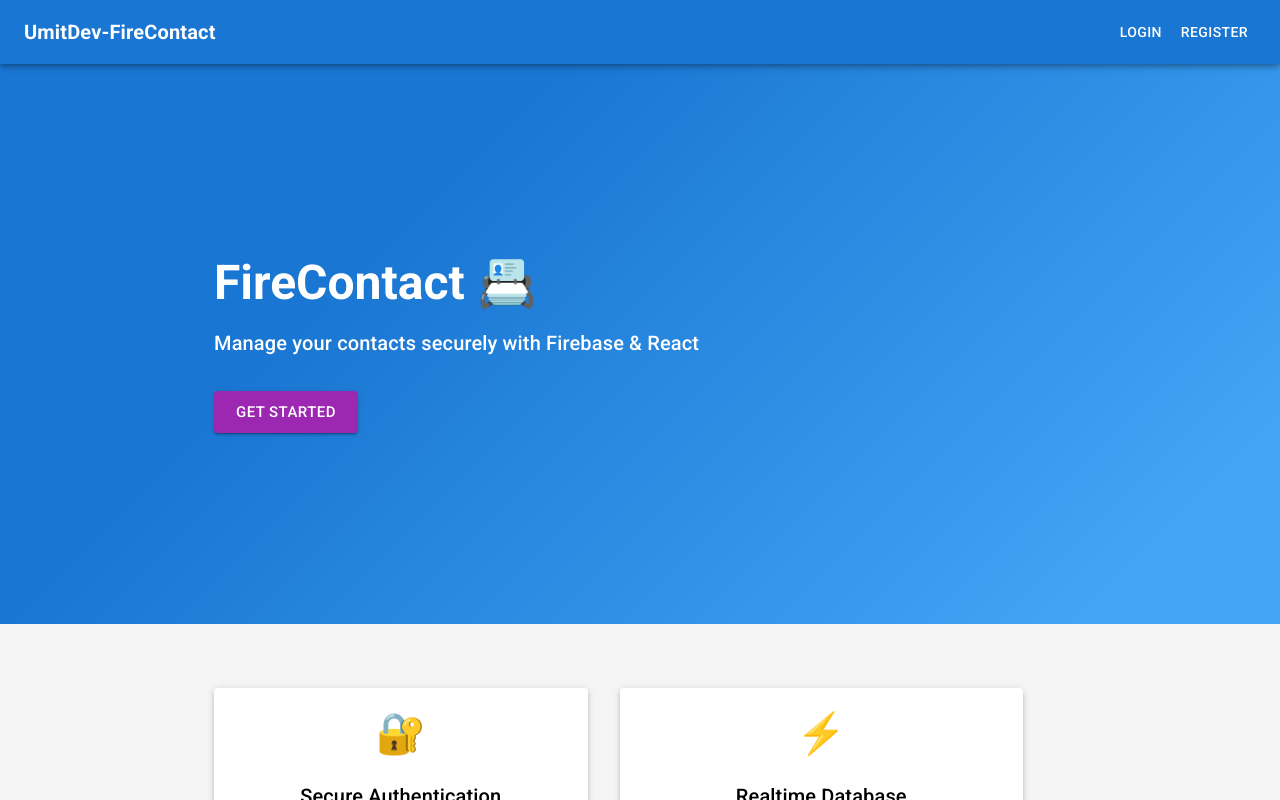
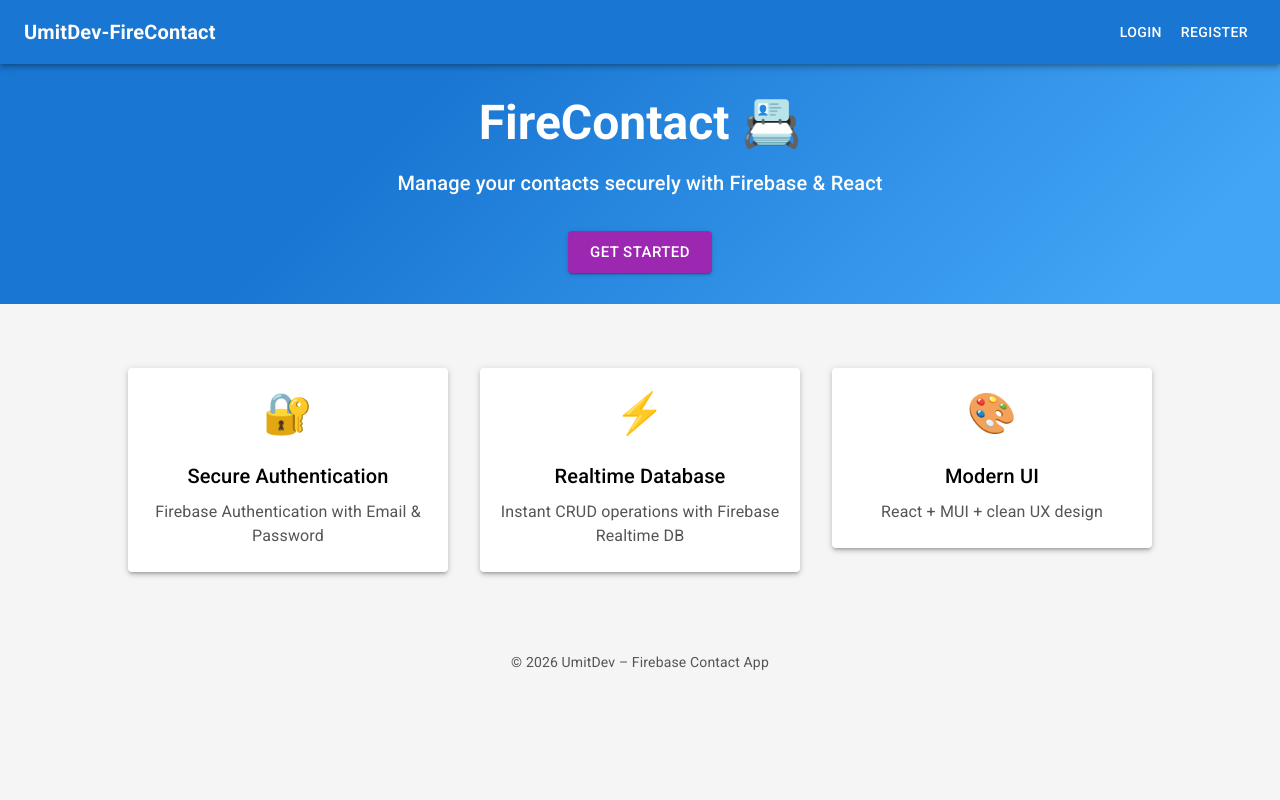
Before and after one commit to Umit8098/React-Project-12-firecontact-app, a React (Vite) app: page / in a window 1280 px wide. Shown: the top 800 px of the page. Built offline with nearby package versions, Linux system fonts and the light colour scheme; no server answers; some icons are missing; a web font is replaced by a local one.

Commit message:
landingpage update

```diff
--- a/src/pages/Landing.jsx
+++ b/src/pages/Landing.jsx
@@ -35,9 +35,10 @@
       {/* HERO */}
       <Box
         sx={{
-          minHeight: "70vh",
+          minHeight: "30vh",
           display: "flex",
           alignItems: "center",
+          textAlign: "center",
           background:
             "linear-gradient(135deg, #1976d2 30%, #42a5f5 90%)",
           color: "white",
@@ -64,17 +65,32 @@
       </Box>
 
       {/* FEATURES */}
-      <Container maxWidth="md" sx={{ mt: 8 }}>
-        <Grid container spacing={4}>
+      <Container maxWidth="lg" sx={{ mt: 8 }}>
+        <Grid container spacing={4} justifyContent="center">
           {features.map((f, i) => (
-            <Grid item xs={12} md={4} key={i}>
-              <Card elevation={3}>
-                <CardContent sx={{ textAlign: "center" }}>
+            <Grid item key={i}>
+              <Card
+                elevation={3}
+                sx={{
+                  width: 320,
+                  display: "flex",
+                  flexDirection: "column",
+                  }}
+                >
+                <CardContent
+                  sx={{
+                    textAlign: "center",
+                    flexGrow: 1
+                  }}
+                >
                   <Typography fontSize={40}>{f.icon}</Typography>
                   <Typography variant="h6" mt={2} mb={1}>
                     {f.title}
                   </Typography>
-                  <Typography color="text.secondary">
+                  <Typography
+                    color="text.secondary"
+                    textAlign="center"
+                  >
                     {f.desc}
                   </Typography>
                 </CardContent>
```
